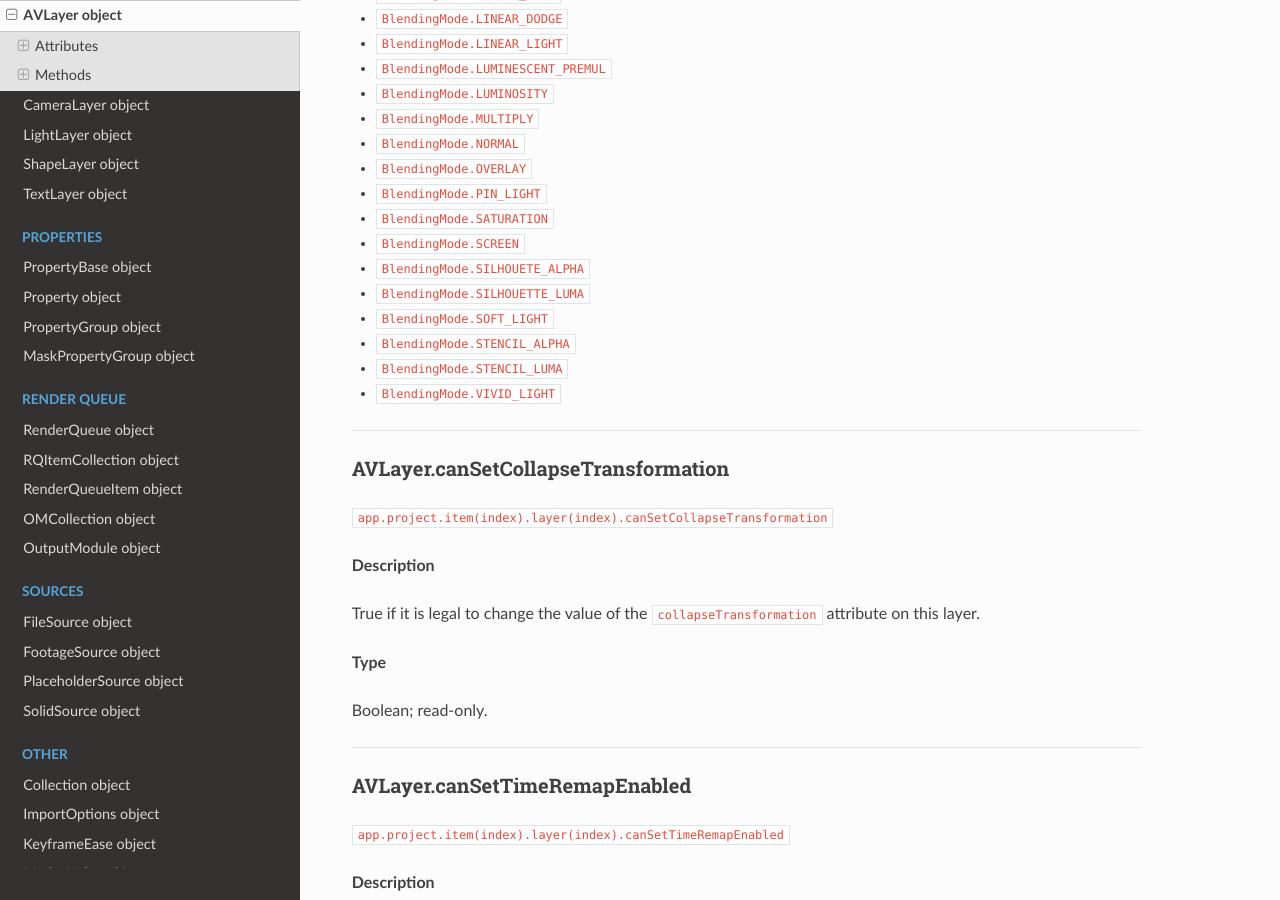
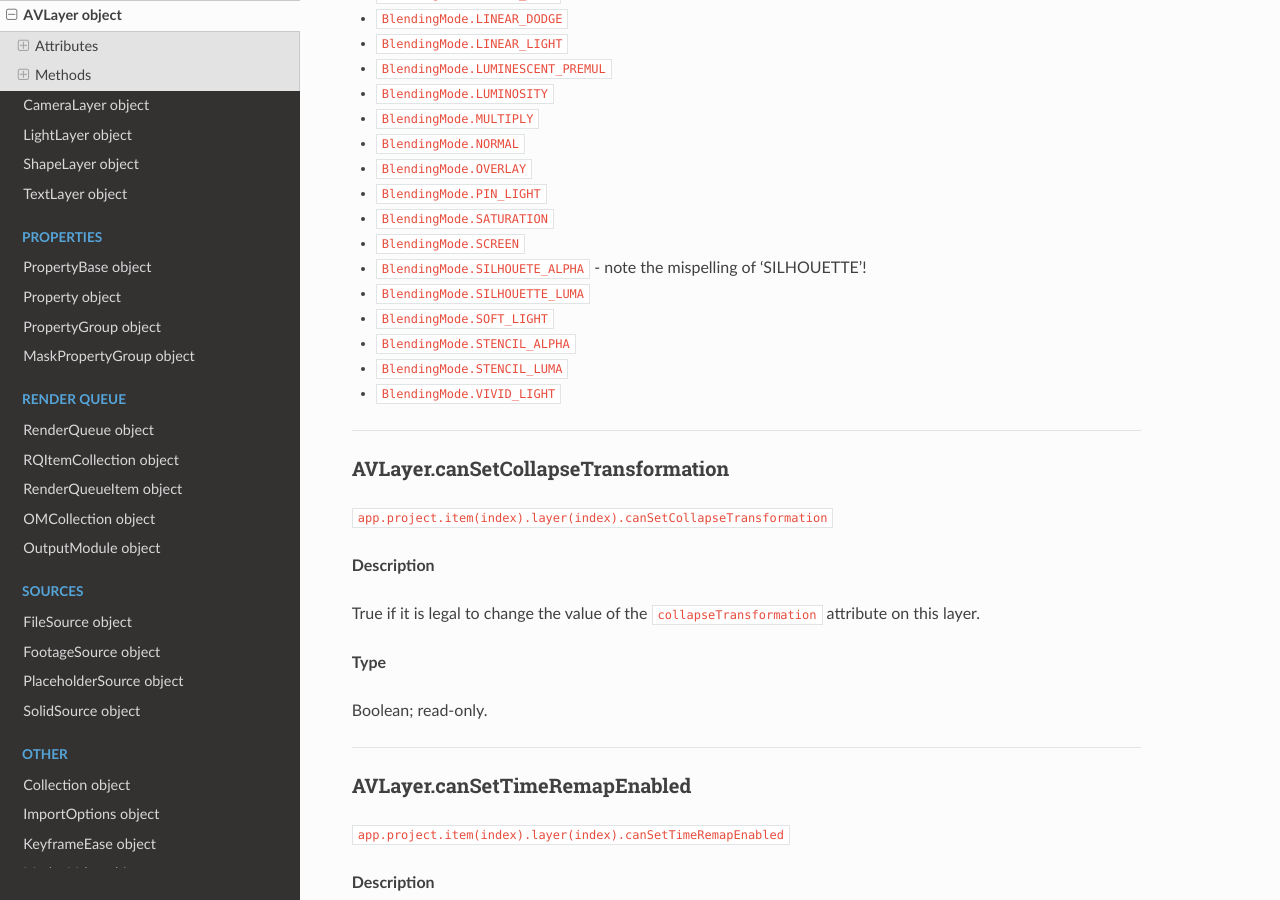
Before and after one commit to docsforadobe/after-effects-scripting-guide, a Sphinx documentation site: the page built from docs/layers/avlayer.rst, in a window 1280 px wide and 900 px high, scrolled down 4049 px. Built offline with Sphinx 7.4.7 and the Read the Docs theme 2.0.0, drawn with Linux system fonts in a browser that asks for light colours.

Commit message:
Adds typo warning to SILHOUETE_ALPHA blend mode enum

```diff
--- a/docs/layers/avlayer.rst
+++ b/docs/layers/avlayer.rst
@@ -196,7 +196,7 @@ A BlendingMode enumerated value; read/write. One of:
 -  ``BlendingMode.PIN_LIGHT``
 -  ``BlendingMode.SATURATION``
 -  ``BlendingMode.SCREEN``
--  ``BlendingMode.SILHOUETE_ALPHA``
+-  ``BlendingMode.SILHOUETE_ALPHA`` - note the mispelling of 'SILHOUETTE'!
 -  ``BlendingMode.SILHOUETTE_LUMA``
 -  ``BlendingMode.SOFT_LIGHT``
 -  ``BlendingMode.STENCIL_ALPHA``
```
